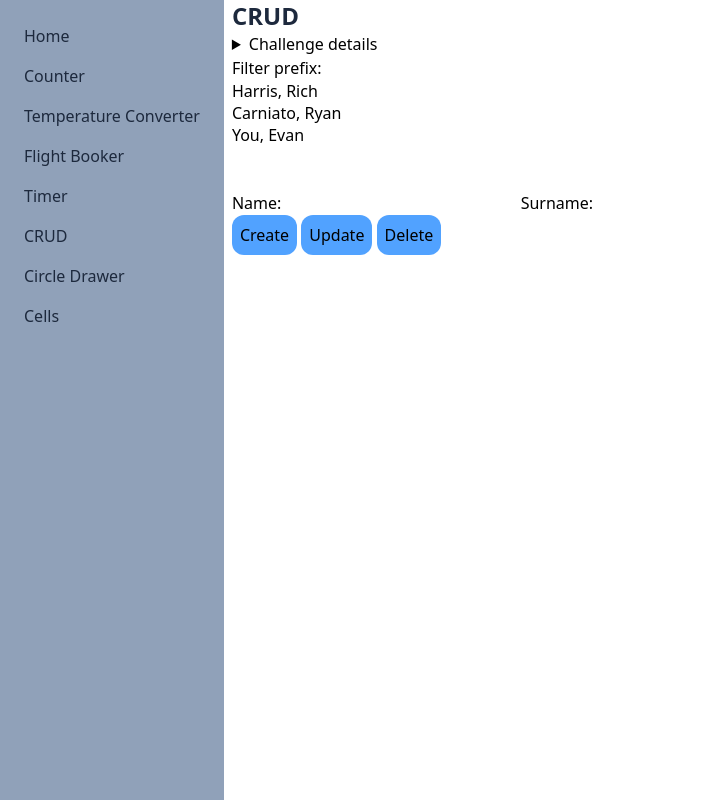
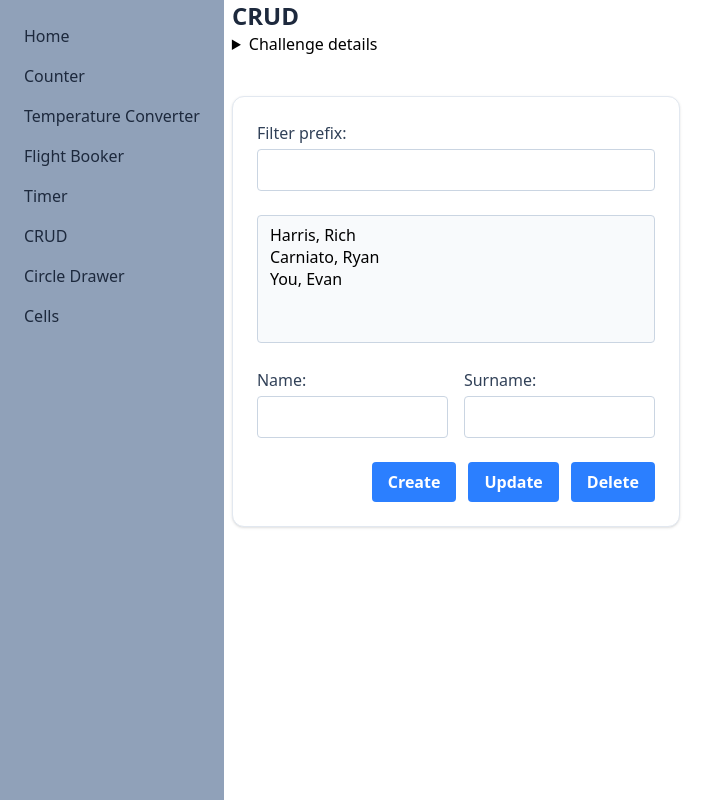
Before and after one commit to TitanCmd/7guis-svelte, a SvelteKit app: page /crud in a window 1280 px wide. Shown: the whole page, without its empty margins (0-719 px from the left). Built offline with nearby package versions, Linux system fonts and the light colour scheme.

Commit message:
pretty up crud

```diff
--- a/src/routes/crud/+page.svelte
+++ b/src/routes/crud/+page.svelte
@@ -51,47 +51,67 @@
 	}
 </script>
 
-<form>
+<form
+	class="mx-auto mt-10 max-w-md space-y-6 rounded-xl border border-slate-200 bg-white p-6 shadow"
+>
 	<div>
-		<label>
+		<label class="mb-1 block font-medium text-slate-700">
 			<span> Filter prefix: </span>
-			<input type="text" bind:value={prefix} />
+			<input
+				type="text"
+				bind:value={prefix}
+				class="mt-1 w-full rounded border border-slate-300 px-3 py-2 focus:ring-2 focus:ring-blue-300 focus:outline-none"
+			/>
 		</label>
 	</div>
 
-	<label>
+	<label class="block">
 		<span class="sr-only">Names:</span>
-		<select bind:value={selected} size="5">
+		<select
+			bind:value={selected}
+			size="5"
+			class="w-full rounded border border-slate-300 bg-slate-50 px-3 py-2 focus:ring-2 focus:ring-blue-300 focus:outline-none"
+		>
 			{#each filteredPeople as person}
 				<option value={person}>{person.surname}, {person.name}</option>
 			{/each}
 		</select>
 	</label>
 
-	<div>
-		<label>
-			<span>Name:</span>
-			<input type="text" bind:value={person.name} />
+	<div class="flex gap-4">
+		<label class="flex-1">
+			<span class="mb-1 block font-medium text-slate-700">Name:</span>
+			<input
+				type="text"
+				bind:value={person.name}
+				class="w-full rounded border border-slate-300 px-3 py-2 focus:ring-2 focus:ring-blue-300 focus:outline-none"
+			/>
 		</label>
 
-		<label>
-			<span>Surname:</span>
-			<input type="text" bind:value={person.surname} />
+		<label class="flex-1">
+			<span class="mb-1 block font-medium text-slate-700">Surname:</span>
+			<input
+				type="text"
+				bind:value={person.surname}
+				class="w-full rounded border border-slate-300 px-3 py-2 focus:ring-2 focus:ring-blue-300 focus:outline-none"
+			/>
 		</label>
 	</div>
 
-	<div>
+	<div class="flex justify-end gap-3">
 		<button
-			class="cursor-pointer rounded-xl bg-blue-400 p-2 hover:bg-blue-200"
+			class="rounded bg-blue-500 px-4 py-2 font-semibold text-white transition hover:bg-blue-600"
 			onclick={createPerson}>Create</button
 		>
 		<button
 			onclick={updatePerson}
-			class="cursor-pointer rounded-xl bg-blue-400 p-2 hover:bg-blue-200">Update</button
+			class="rounded bg-blue-500 px-4 py-2 font-semibold text-white transition hover:bg-blue-600"
+			>Update</button
 		>
 		<button
 			onclick={deletePerson}
-			class="cursor-pointer rounded-xl bg-blue-400 p-2 hover:bg-blue-200">Delete</button
+			class="rounded bg-blue-500 px-4 py-2 font-semibold text-white transition hover:bg-blue-600"
+			>Delete</button
 		>
 	</div>
 </form>
```
